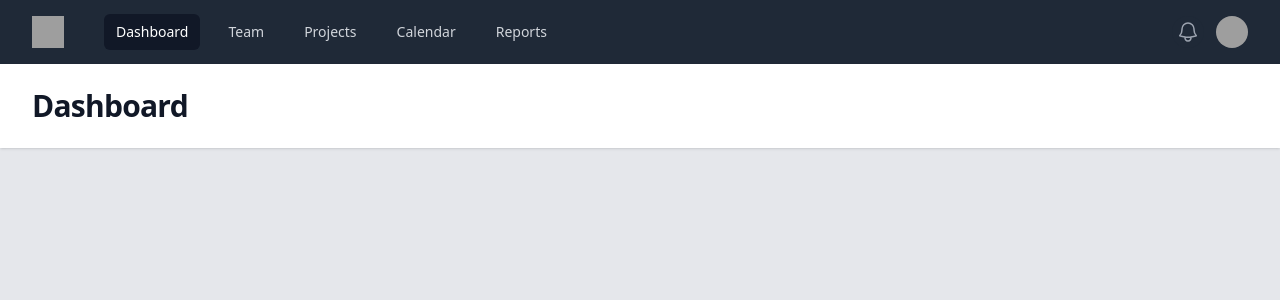
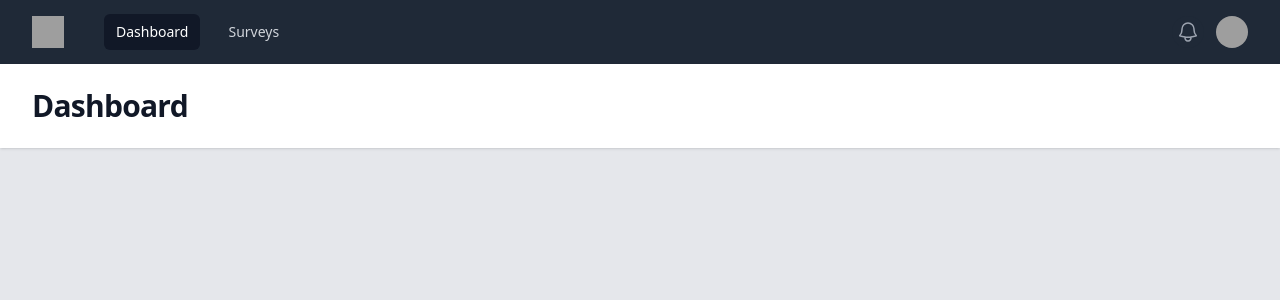
Before and after one commit to rvaldez20/laravel-react-app, a React (Vite) app in the folder react/: page / in a window 1280 px wide. Shown: the top 300 px of the page. Built offline with nearby package versions, Linux system fonts and the light colour scheme; grey boxes are pictures that could not be loaded.

Commit message:
[ADD] fix links tu opctions header use NavLink and to of react-router-dom

```diff
--- a/react/src/components/DefaultLayout.jsx
+++ b/react/src/components/DefaultLayout.jsx
@@ -1,7 +1,7 @@
 import { Fragment } from 'react'
 import { Disclosure, Menu, Transition } from '@headlessui/react'
 import { Bars3Icon, BellIcon, XMarkIcon } from '@heroicons/react/24/outline'
-import { Outlet } from 'react-router-dom'
+import { NavLink, Outlet } from 'react-router-dom'
 
 const user = {
   name: 'Tom Cook',
@@ -10,16 +10,11 @@ const user = {
     'https://images.unsplash.com/photo-1472099645785-5658abf4ff4e?ixlib=rb-1.2.1&ixid=eyJhcHBfaWQiOjEyMDd9&auto=format&fit=facearea&facepad=2&w=256&h=256&q=80',
 }
 const navigation = [
-  { name: 'Dashboard', href: '#', current: true },
-  { name: 'Team', href: '#', current: false },
-  { name: 'Projects', href: '#', current: false },
-  { name: 'Calendar', href: '#', current: false },
-  { name: 'Reports', href: '#', current: false },
+  { name: 'Dashboard', to: '/' },
+  { name: 'Surveys', to: '/surveys' },
 ]
 const userNavigation = [
   { name: 'Your Profile', href: '#' },
-  { name: 'Settings', href: '#' },
-  { name: 'Sign out', href: '#' },
 ]
 
 function classNames(...classes) {
@@ -46,19 +41,18 @@ export default function DefaultLayout() {
                     <div className="hidden md:block">
                       <div className="ml-10 flex items-baseline space-x-4">
                         {navigation.map((item) => (
-                          <a
+                          <NavLink
                             key={item.name}
-                            href={item.href}
-                            className={classNames(
-                              item.current
+                            to={item.to}
+                            className={({ isActive }) => classNames(
+                              isActive
                                 ? 'bg-gray-900 text-white'
                                 : 'text-gray-300 hover:bg-gray-700 hover:text-white',
                               'rounded-md px-3 py-2 text-sm font-medium'
                             )}
-                            aria-current={item.current ? 'page' : undefined}
                           >
                             {item.name}
-                          </a>
+                          </NavLink>
                         ))}
                       </div>
                     </div>
```
